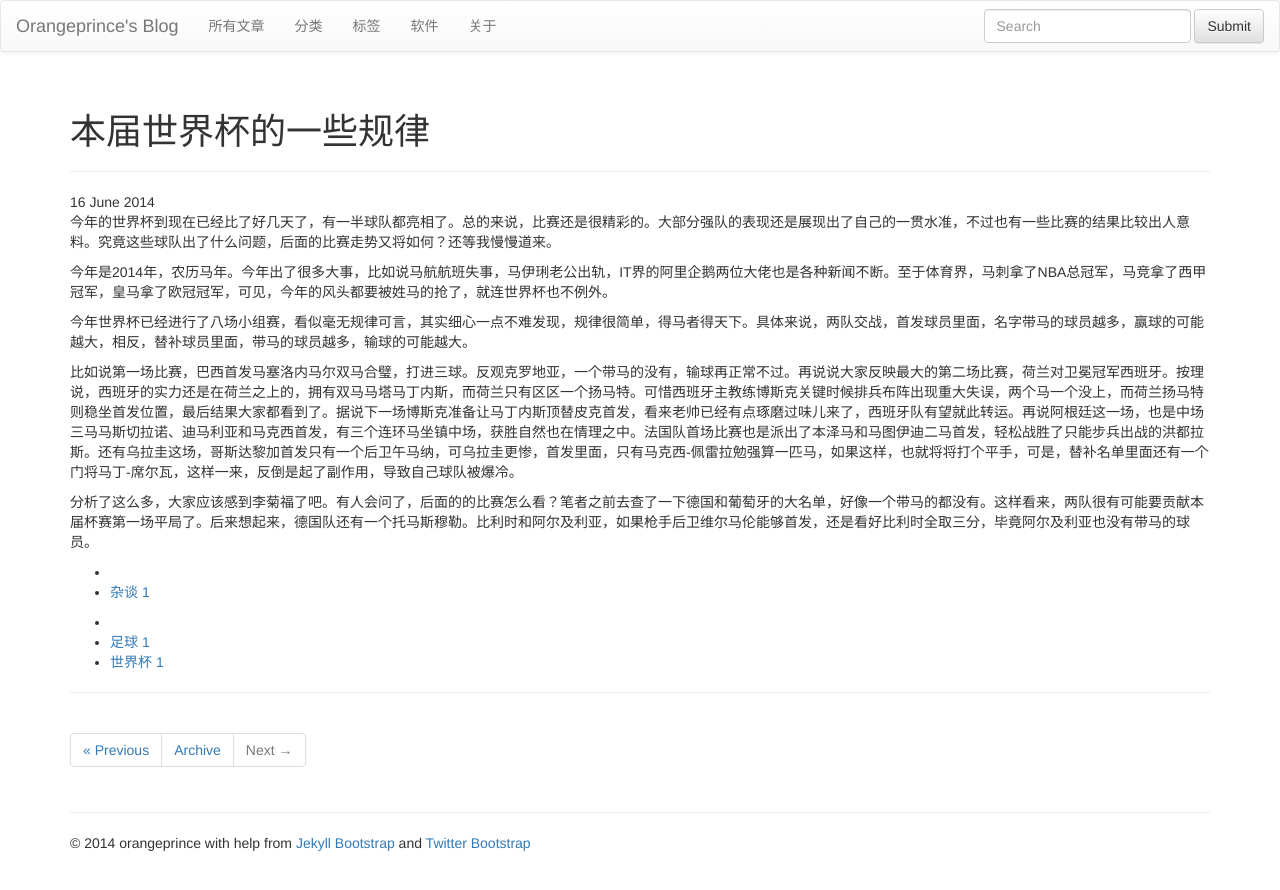
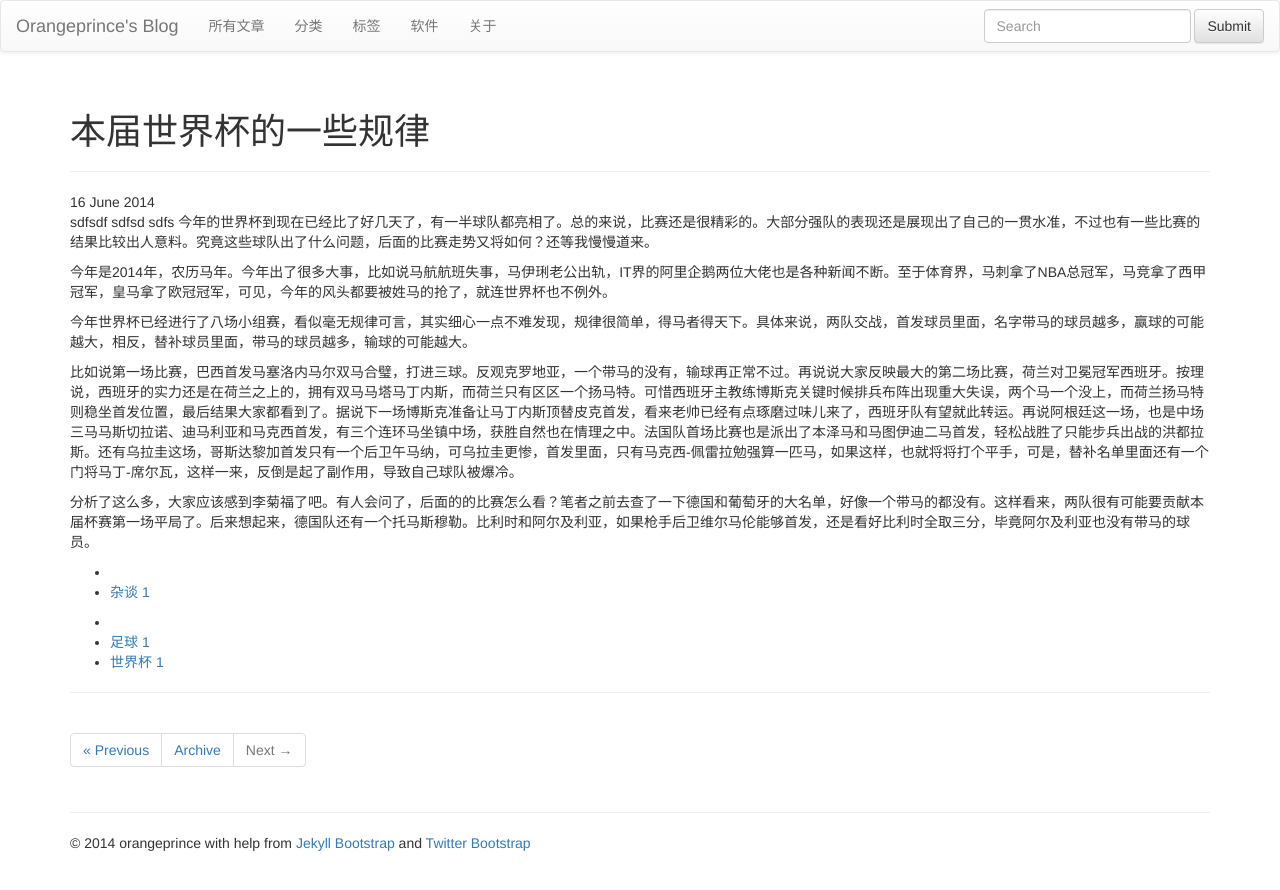
Before and after one commit to orangeprince/orangeprince.github.io, a Jekyll site: the page built from _posts/2014-06-16-wc.md, in a window 1280 px wide. Shown: the top 890 px of the page. Built offline with Jekyll 4.4.1, drawn with Linux system fonts in a browser that asks for light colours; nearby versions of some CDN libraries; library files that are not in the unit come from our copies; comment, search, counter and statistics services are not loaded.

Commit message:
modified:   _posts/2014-06-16-wc.md

```diff
--- a/_posts/2014-06-16-wc.md
+++ b/_posts/2014-06-16-wc.md
@@ -6,7 +6,10 @@ category: "杂谈"
 tags: [足球,世界杯]
 ---
 {% include JB/setup %}
-
+sdfsdf
+sdfsd
+sdfs
+<!--more-->
 今年的世界杯到现在已经比了好几天了，有一半球队都亮相了。总的来说，比赛还是很精彩的。大部分强队的表现还是展现出了自己的一贯水准，不过也有一些比赛的结果比较出人意料。究竟这些球队出了什么问题，后面的比赛走势又将如何？还等我慢慢道来。
 
 今年是2014年，农历马年。今年出了很多大事，比如说马航航班失事，马伊琍老公出轨，IT界的阿里企鹅两位大佬也是各种新闻不断。至于体育界，马刺拿了NBA总冠军，马竞拿了西甲冠军，皇马拿了欧冠冠军，可见，今年的风头都要被姓马的抢了，就连世界杯也不例外。
```
